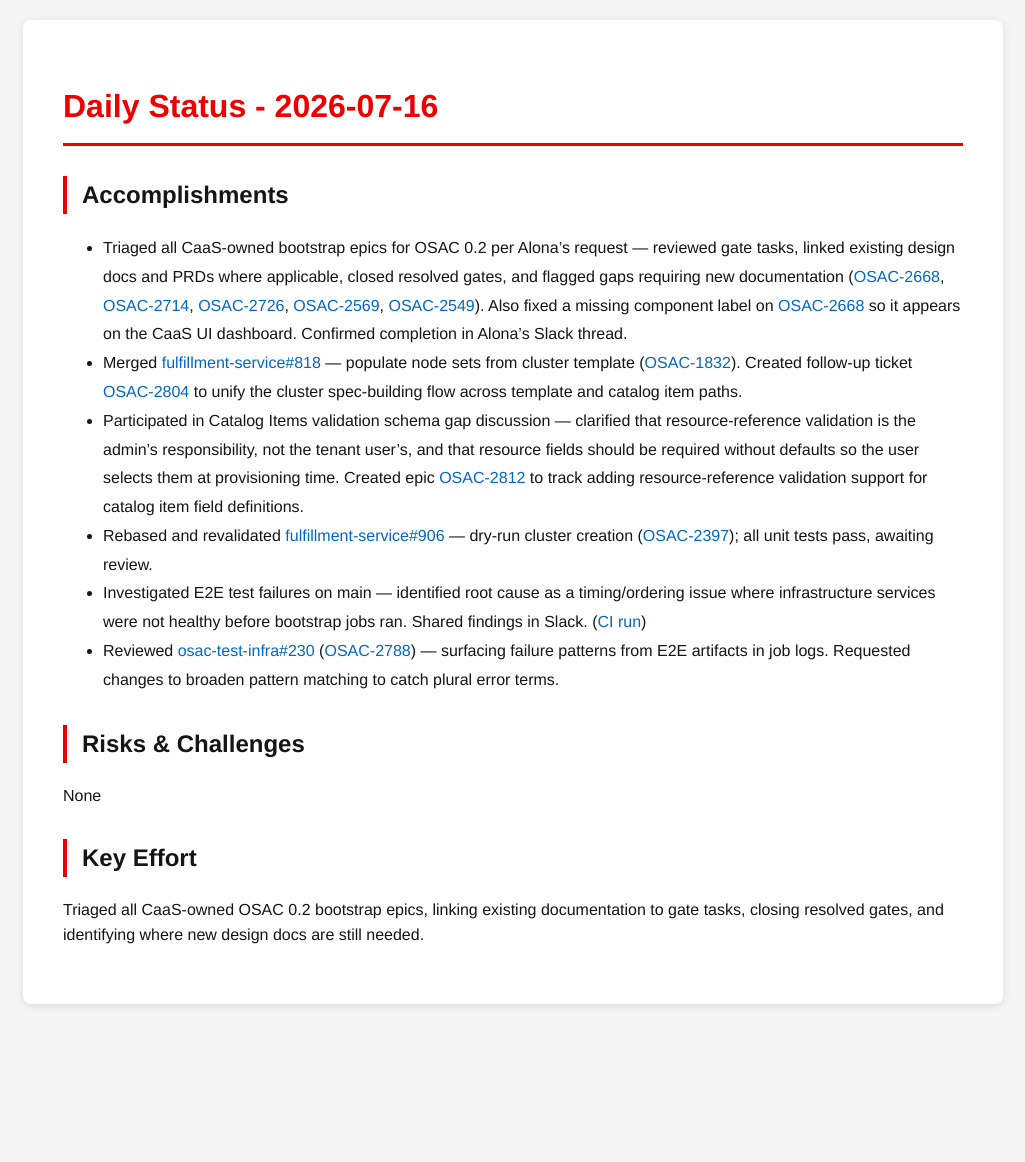
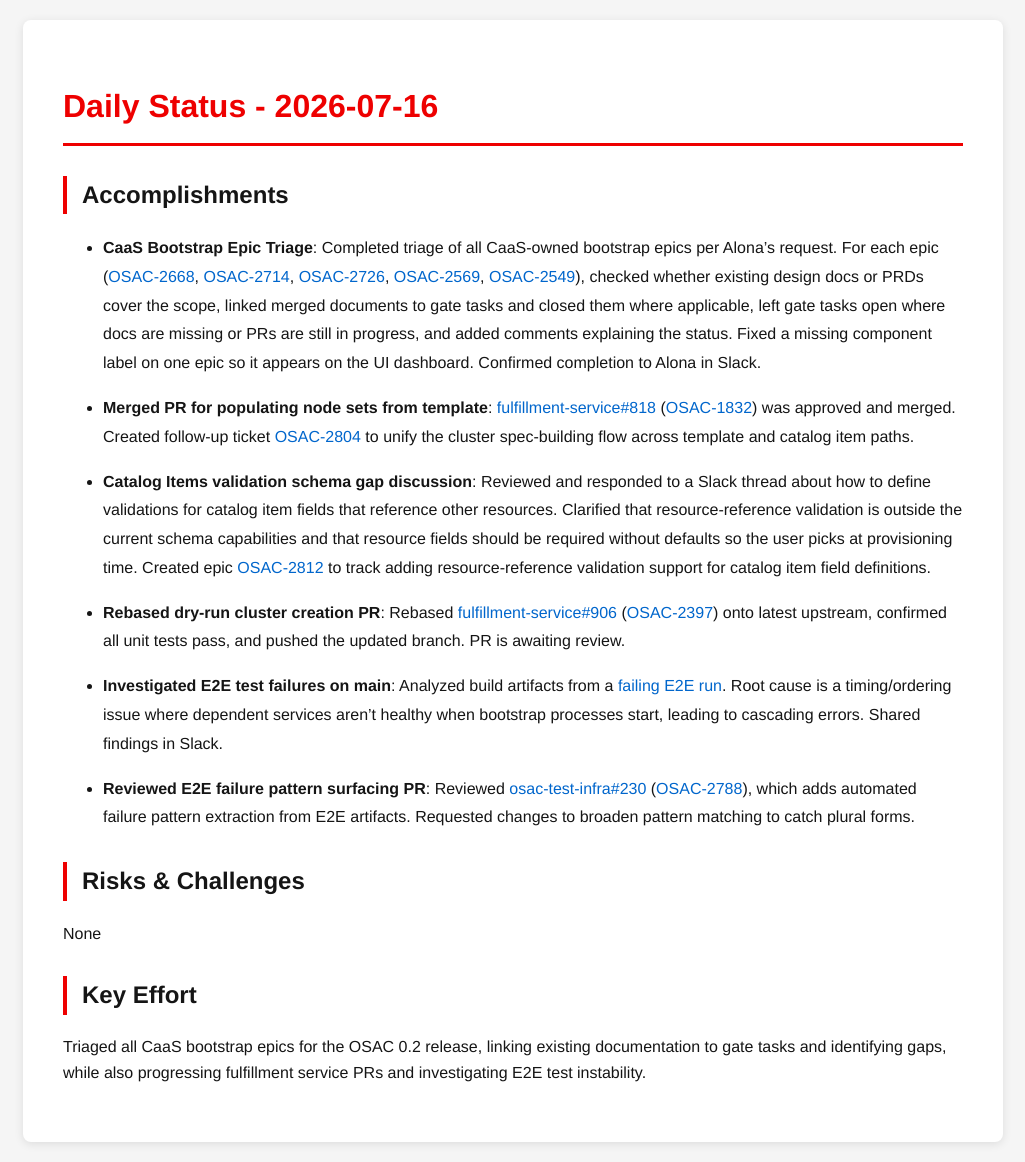
Before and after one commit to tzvatot/daily-status, a Jekyll site: the page built from 2026-07-16.md, in a window 1280 px wide. Shown: the whole page, without its empty margins (127-1152 px from the left). Built offline with Jekyll 4.4.1, drawn with Linux system fonts in a browser that asks for light colours; before the commit the page ends 1024 px from its top, so only the background shows below that.

Commit message:
Daily status update - 2026-07-16

```diff
--- a/2026-07-16.md
+++ b/2026-07-16.md
@@ -7,15 +7,21 @@
 # Daily Status - 2026-07-16
 
 ## Accomplishments
-- Triaged all CaaS-owned bootstrap epics for OSAC 0.2 per Alona's request — reviewed gate tasks, linked existing design docs and PRDs where applicable, closed resolved gates, and flagged gaps requiring new documentation ([OSAC-2668](https://redhat.atlassian.net/browse/OSAC-2668), [OSAC-2714](https://redhat.atlassian.net/browse/OSAC-2714), [OSAC-2726](https://redhat.atlassian.net/browse/OSAC-2726), [OSAC-2569](https://redhat.atlassian.net/browse/OSAC-2569), [OSAC-2549](https://redhat.atlassian.net/browse/OSAC-2549)). Also fixed a missing component label on [OSAC-2668](https://redhat.atlassian.net/browse/OSAC-2668) so it appears on the CaaS UI dashboard. Confirmed completion in Alona's Slack thread.
-- Merged [fulfillment-service#818](https://github.com/osac-project/fulfillment-service/pull/818) — populate node sets from cluster template ([OSAC-1832](https://redhat.atlassian.net/browse/OSAC-1832)). Created follow-up ticket [OSAC-2804](https://redhat.atlassian.net/browse/OSAC-2804) to unify the cluster spec-building flow across template and catalog item paths.
-- Participated in Catalog Items validation schema gap discussion — clarified that resource-reference validation is the admin's responsibility, not the tenant user's, and that resource fields should be required without defaults so the user selects them at provisioning time. Created epic [OSAC-2812](https://redhat.atlassian.net/browse/OSAC-2812) to track adding resource-reference validation support for catalog item field definitions.
-- Rebased and revalidated [fulfillment-service#906](https://github.com/osac-project/fulfillment-service/pull/906) — dry-run cluster creation ([OSAC-2397](https://redhat.atlassian.net/browse/OSAC-2397)); all unit tests pass, awaiting review.
-- Investigated E2E test failures on main — identified root cause as a timing/ordering issue where infrastructure services were not healthy before bootstrap jobs ran. Shared findings in Slack. ([CI run](https://github.com/osac-project/fulfillment-service/actions/runs/29379201666))
-- Reviewed [osac-test-infra#230](https://github.com/osac-project/osac-test-infra/pull/230) ([OSAC-2788](https://redhat.atlassian.net/browse/OSAC-2788)) — surfacing failure patterns from E2E artifacts in job logs. Requested changes to broaden pattern matching to catch plural error terms.
+
+- **CaaS Bootstrap Epic Triage**: Completed triage of all CaaS-owned bootstrap epics per Alona's request. For each epic ([OSAC-2668](https://redhat.atlassian.net/browse/OSAC-2668), [OSAC-2714](https://redhat.atlassian.net/browse/OSAC-2714), [OSAC-2726](https://redhat.atlassian.net/browse/OSAC-2726), [OSAC-2569](https://redhat.atlassian.net/browse/OSAC-2569), [OSAC-2549](https://redhat.atlassian.net/browse/OSAC-2549)), checked whether existing design docs or PRDs cover the scope, linked merged documents to gate tasks and closed them where applicable, left gate tasks open where docs are missing or PRs are still in progress, and added comments explaining the status. Fixed a missing component label on one epic so it appears on the UI dashboard. Confirmed completion to Alona in Slack.
+
+- **Merged PR for populating node sets from template**: [fulfillment-service#818](https://github.com/osac-project/fulfillment-service/pull/818) ([OSAC-1832](https://redhat.atlassian.net/browse/OSAC-1832)) was approved and merged. Created follow-up ticket [OSAC-2804](https://redhat.atlassian.net/browse/OSAC-2804) to unify the cluster spec-building flow across template and catalog item paths.
+
+- **Catalog Items validation schema gap discussion**: Reviewed and responded to a Slack thread about how to define validations for catalog item fields that reference other resources. Clarified that resource-reference validation is outside the current schema capabilities and that resource fields should be required without defaults so the user picks at provisioning time. Created epic [OSAC-2812](https://redhat.atlassian.net/browse/OSAC-2812) to track adding resource-reference validation support for catalog item field definitions.
+
+- **Rebased dry-run cluster creation PR**: Rebased [fulfillment-service#906](https://github.com/osac-project/fulfillment-service/pull/906) ([OSAC-2397](https://redhat.atlassian.net/browse/OSAC-2397)) onto latest upstream, confirmed all unit tests pass, and pushed the updated branch. PR is awaiting review.
+
+- **Investigated E2E test failures on main**: Analyzed build artifacts from a [failing E2E run](https://github.com/osac-project/fulfillment-service/actions/runs/29379201666). Root cause is a timing/ordering issue where dependent services aren't healthy when bootstrap processes start, leading to cascading errors. Shared findings in Slack.
+
+- **Reviewed E2E failure pattern surfacing PR**: Reviewed [osac-test-infra#230](https://github.com/osac-project/osac-test-infra/pull/230) ([OSAC-2788](https://redhat.atlassian.net/browse/OSAC-2788)), which adds automated failure pattern extraction from E2E artifacts. Requested changes to broaden pattern matching to catch plural forms.
 
 ## Risks & Challenges
 None
 
 ## Key Effort
-Triaged all CaaS-owned OSAC 0.2 bootstrap epics, linking existing documentation to gate tasks, closing resolved gates, and identifying where new design docs are still needed.
+Triaged all CaaS bootstrap epics for the OSAC 0.2 release, linking existing documentation to gate tasks and identifying gaps, while also progressing fulfillment service PRs and investigating E2E test instability.
```
